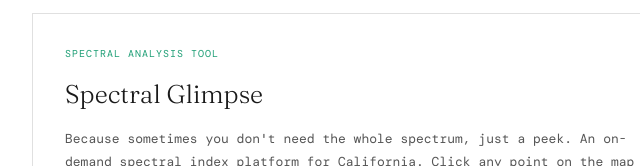
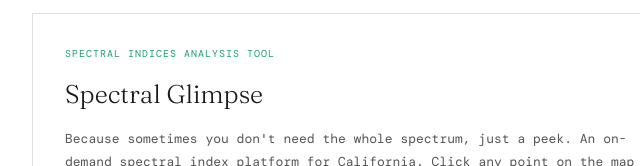
Before and after one commit to jerrod-lessel/lesselgeospatial, a website: page index.html in a window 1280 px wide. Shown: the part 1114-1280 px from the top of the page, 174-814 px from the left. Drawn offline with nearby package versions, Linux system fonts and the light colour scheme.

Commit message:
Update index.html

```diff
--- a/index.html
+++ b/index.html
@@ -124,7 +124,7 @@
 
     <div class="project-card">
       <a class="project-link" href="https://spectral-glimpse.pages.dev/" target="_blank">View project &rarr;</a>
-      <div class="project-tag">Spectral analysis tool</div>
+      <div class="project-tag">Spectral indices analysis tool</div>
       <h2 class="project-title">Spectral Glimpse</h2>
       <p class="project-desc">Because sometimes you don't need the whole spectrum, just a peek. An on-demand spectral index platform for California. Click any point on the map to sample six satellite-derived indices with two years of 8-day history. Powered by NASA VIIRS data, updated automatically every 8 days.</p>
       <div class="project-meta">
```
